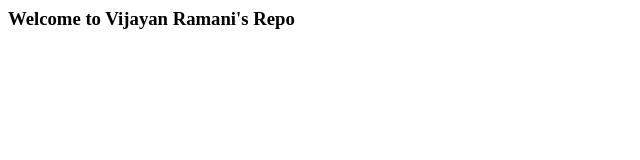
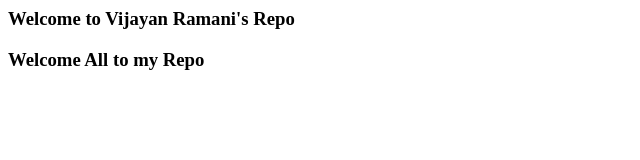
Before and after one commit to psrvij/test, a plain HTML site: page index.html in a window 1280 px wide. Shown: the whole page, without its empty margins (0-640 px from the left). Drawn offline with Linux system fonts and the light colour scheme.

Commit message:
Update index.html

```diff
--- a/index.html
+++ b/index.html
@@ -5,5 +5,6 @@
 </head>
 <body>
     <h3>Welcome to Vijayan Ramani's Repo</h3>
+    <h3>Welcome All to my Repo</h3>
 </body>
 </html>
```
